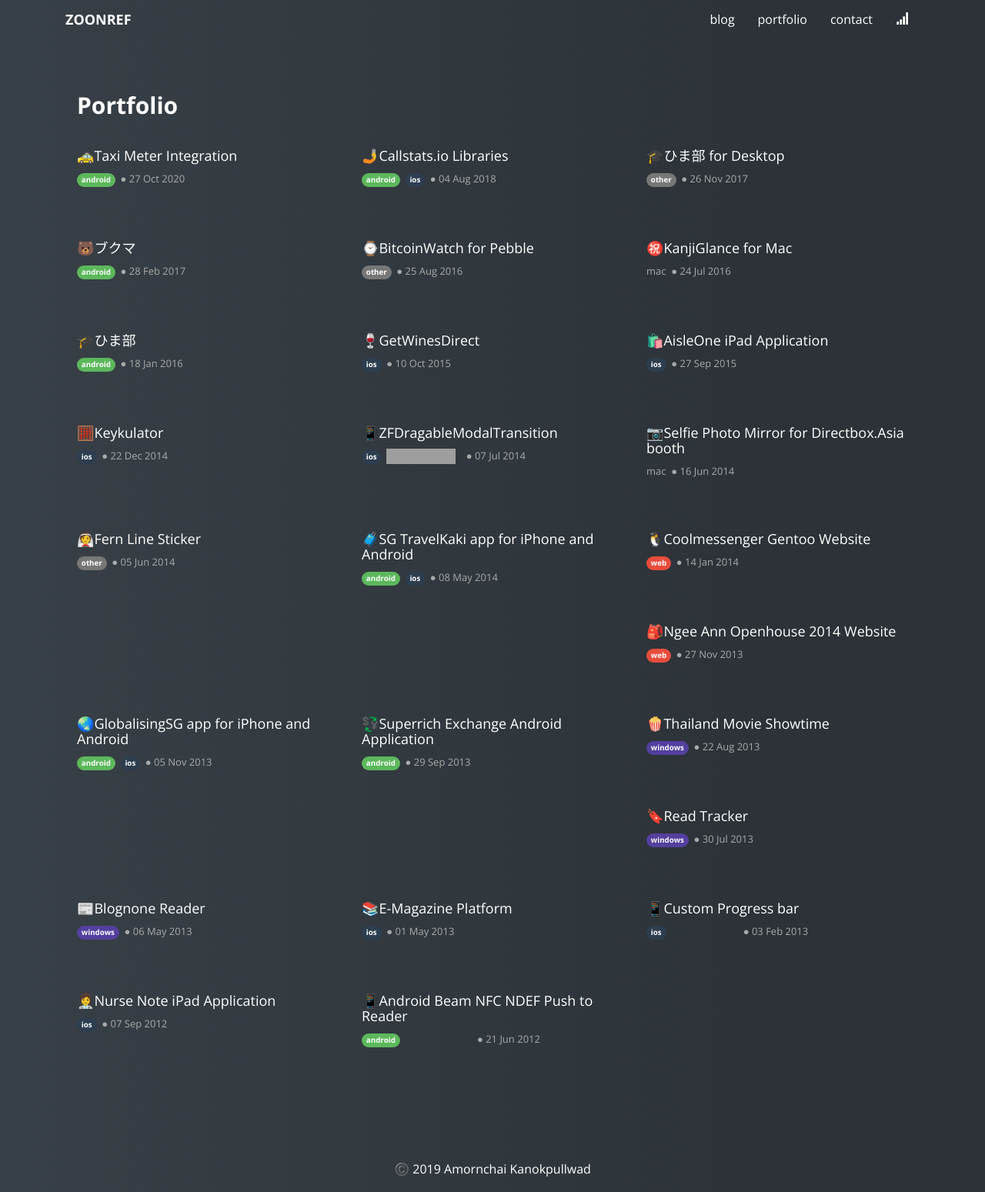
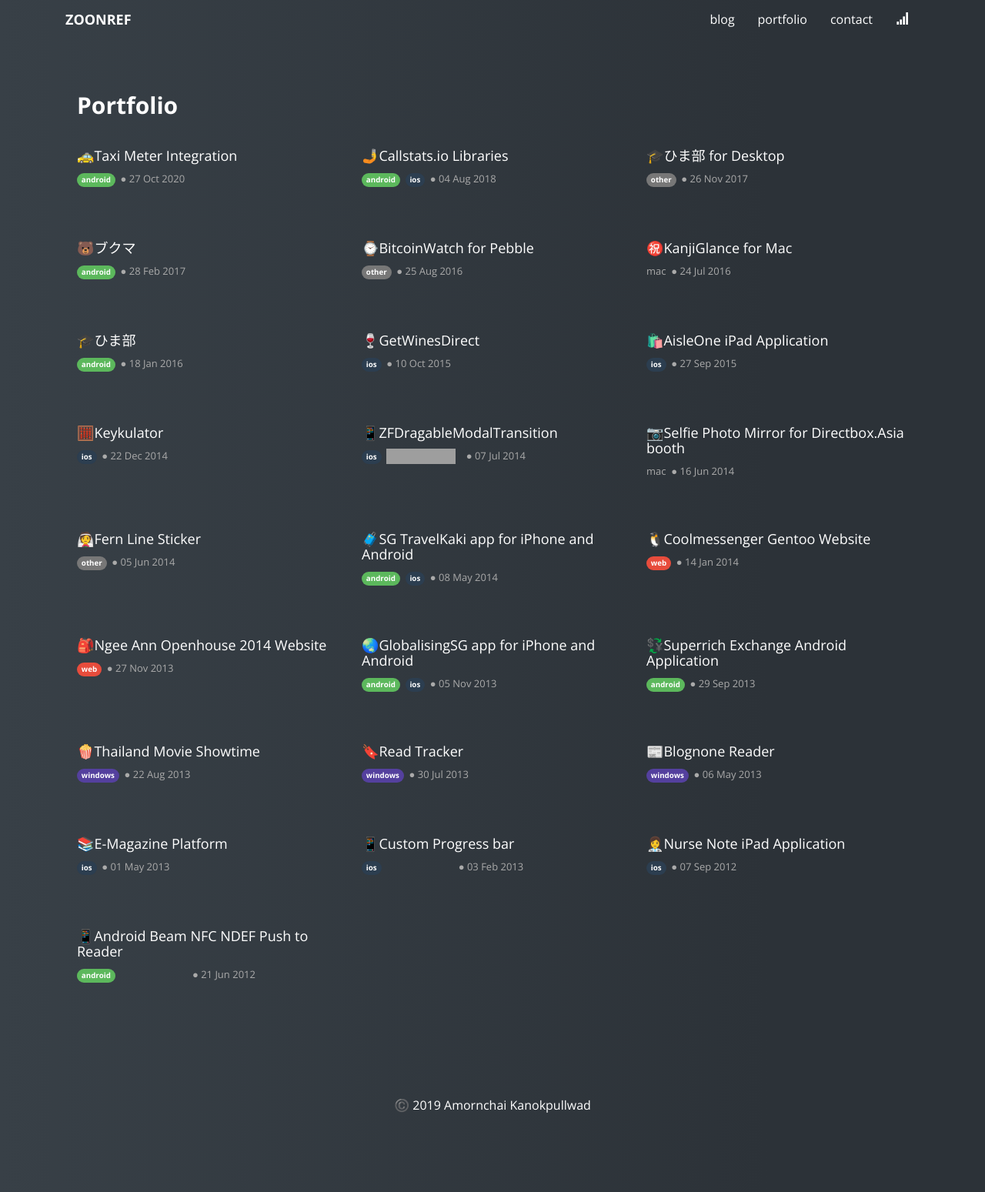
Before and after one commit to zoonooz/zoonooz.github.io, a Jekyll site: the page built from portfolio/index.html, in a window 1280 px wide. Shown: the whole page at 77% size. Built offline with Jekyll 4.4.1, drawn with Linux system fonts in a browser that asks for light colours; after the commit the page ends 1466 px from its top, so only the background shows below that; grey boxes are pictures that could not be loaded.

Commit message:
fix item is not wrapped to new line

```diff
--- a/blog/index.html
+++ b/blog/index.html
@@ -22,6 +22,7 @@
               {{ post.date | date_to_string }}</p>
           </div>
         </a>
+      {% cycle '', '', '<div class="clearfix visible-lg-block"></div>'  %}
       {% endfor %}
     </div>
   </div>
--- a/portfolio/index.html
+++ b/portfolio/index.html
@@ -11,7 +11,7 @@
         <h2 class="index-h2">Portfolio</h2>
       </div>
       {% for post in site.categories.portfolio %}
-      <a href="{{ post.url }}">
+        <a href="{{ post.url }}">
           <div class="col-lg-4 col-md-6 card">
             <h4><p class="post-link">{{ post.title }}</p></h4>
             <p class="subtitle">
@@ -36,6 +36,7 @@
               {{ post.date | date_to_string }}</p>
           </div>
         </a>
+      {% cycle '', '', '<div class="clearfix visible-lg-block"></div>'  %}
       {% endfor %}
     </div>
   </div>
```
Also changed, not shown: _posts/portfolio/2020-10-27-android-taxi.md (+1 -0 lines).
